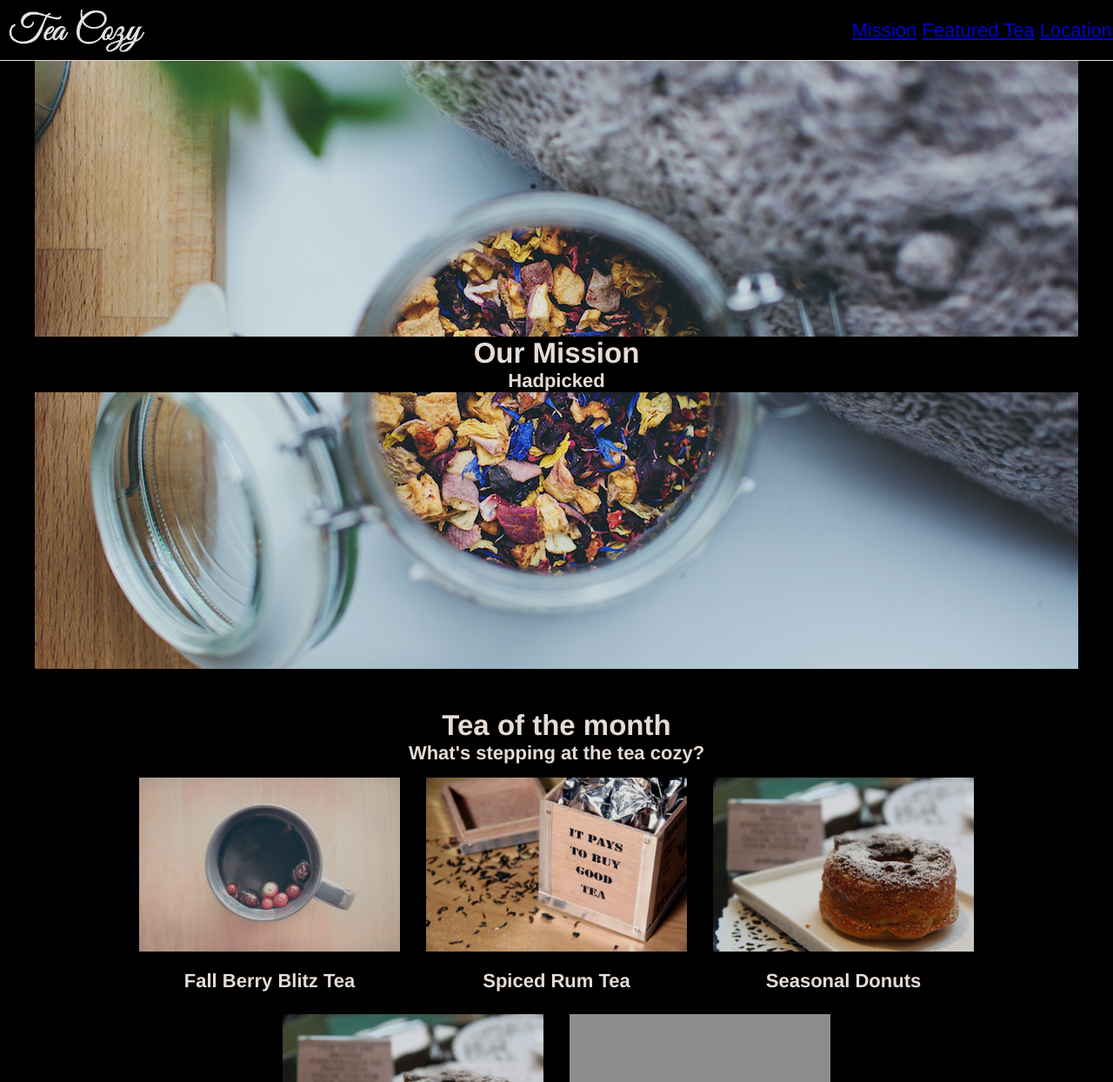
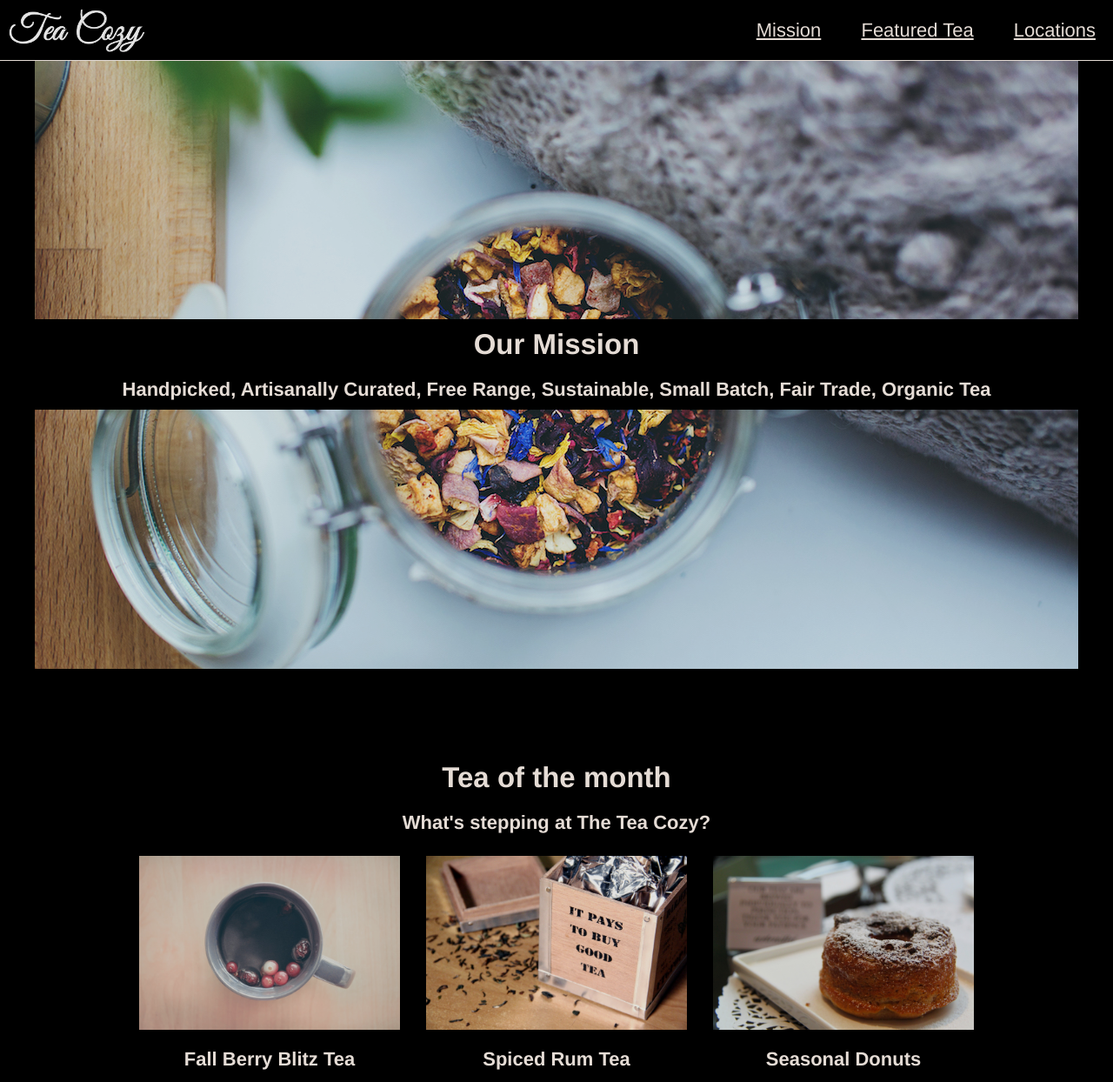
Before and after one commit to Gmanoh/teacozy, a plain HTML site: page index.html in a window 1280 px wide. Shown: the top 1244 px of the page at 87% size. Drawn offline with Linux system fonts and the light colour scheme; grey boxes are pictures that could not be loaded.

Commit message:
adding final version

```diff
--- a/index.html
+++ b/index.html
@@ -12,25 +12,25 @@
       <img src="./resources/images/img-tea-cozy-logo.png" />
       <!-- Navigation section -->
       <nav>
-        <span><a href="#">Mission</a></span>
-        <span><a href="#">Featured Tea</a></span>
-        <span><a href="#">Locations</a></span>
+        <span><a href="#mission">Mission</a></span>
+        <span><a href="#featuredtea">Featured Tea</a></span>
+        <span><a href="#locaitons">Locations</a></span>
       </nav>
     </header>
     <div class="mainsection">
       <!-- Hero banner -->
-      <div class="herobanner">
+      <div class="herobanner" id="mission">
         <div class="herotext">
           <h2>Our Mission</h2>
-          <h4>Hadpicked</h4>
+          <h4>Handpicked, Artisanally Curated, Free Range, Sustainable, Small Batch, Fair Trade, Organic Tea</h4>
         </div>
       </div>
 
       <!-- Title section -->
-      <div class="tilesection">
+      <div class="tilesection" id="featuredtea">
         <div class="tiletitle">
           <h2>Tea of the month</h2>
-          <h4>What's stepping at the tea cozy?</h4>
+          <h4>What's stepping at The Tea Cozy?</h4>
         </div>
         <!-- Tiles section -->
         <div class="tilesgroup">
@@ -63,7 +63,7 @@
       </div>
 
       <!-- contact section  -->
-      <div class="locations">
+      <div class="locations" id="locaitons">
         <h2>Locations</h2>
         <div class="locationtilesgroup">
           <div class="locationtile">
@@ -82,10 +82,10 @@
           <div class="locationtile">
             <h3>East Bayside</h3>
             <p>
-              384 West 4th St
+              3433 Phisherman's Avenue
             </p>
             <p>
-              Suite 108
+              (Northwest Corner)
             </p>
             <p>
               Portland,Maine
@@ -95,10 +95,10 @@
           <div class="locationtile">
             <h3>Oakdale</h3>
             <p>
-              384 West 4th St
+              515 Crescent Avenue
             </p>
             <p>
-              Suite 108
+              Second Floor
             </p>
             <p>
               Portland,Maine
--- a/resources/styles/style.css
+++ b/resources/styles/style.css
@@ -22,6 +22,15 @@ header{
   height: 69px;
   border-bottom: 1px solid seashell;
   padding: 0 10px;
+}
+span a{
+    color: seashell;
+    font-size: 22px;
+    padding: 20px 10px;
+}
+
+nav span{
+  padding-right: 20px;
 }
 
 header img{
@@ -60,6 +69,7 @@ header img{
   flex-direction: column;
   justify-content: center;
   align-items: center;
+  padding-top: 70px;
 }
 
 .tilesgroup{
@@ -67,6 +77,10 @@ header img{
   flex-direction: row;
   flex-flow: wrap;
   justify-content: center;
+}
+
+.tiletitle h2, .tiletitle h4,.herotext h4,.herotext h2{
+  padding:10px;
 }
 
 .tile{
```
